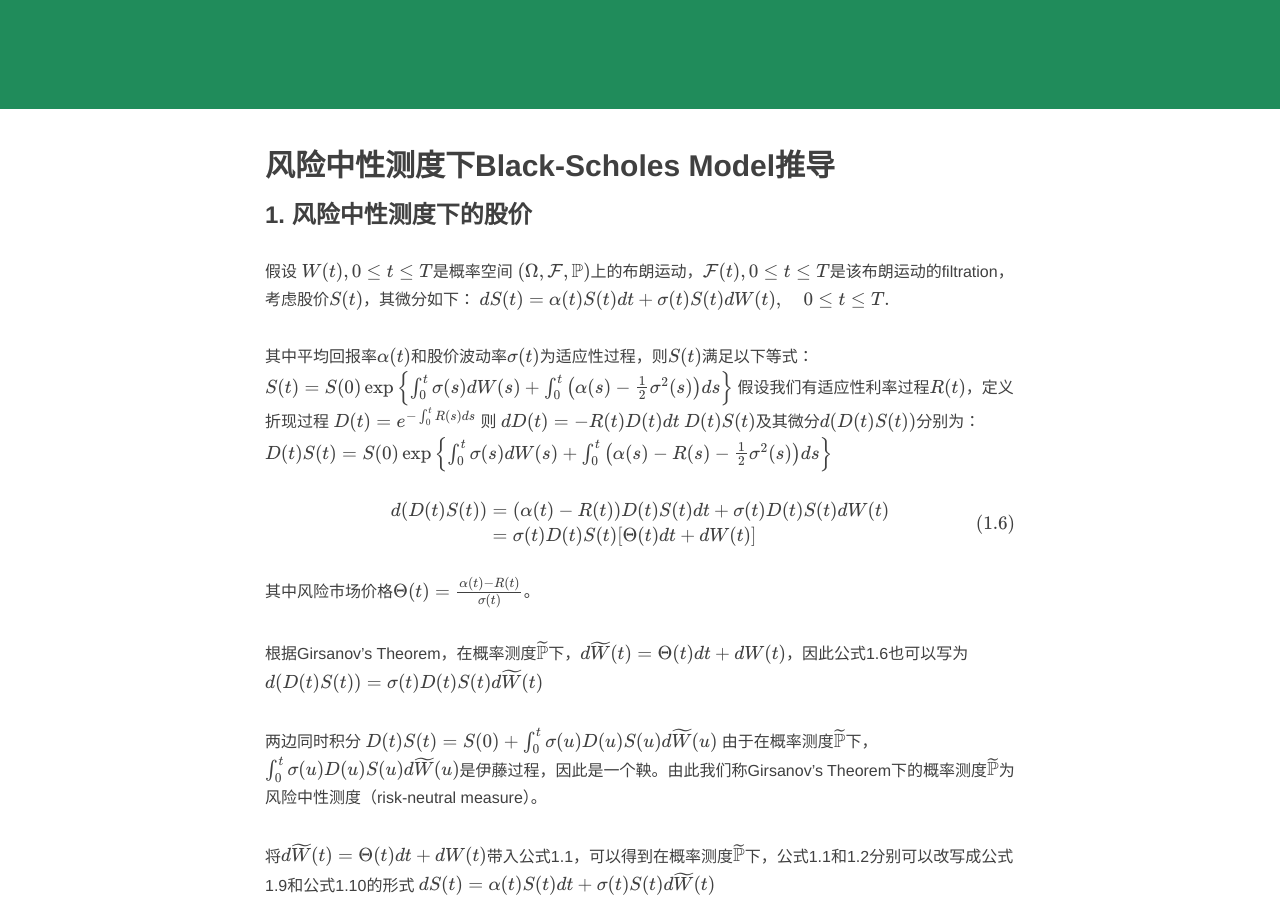
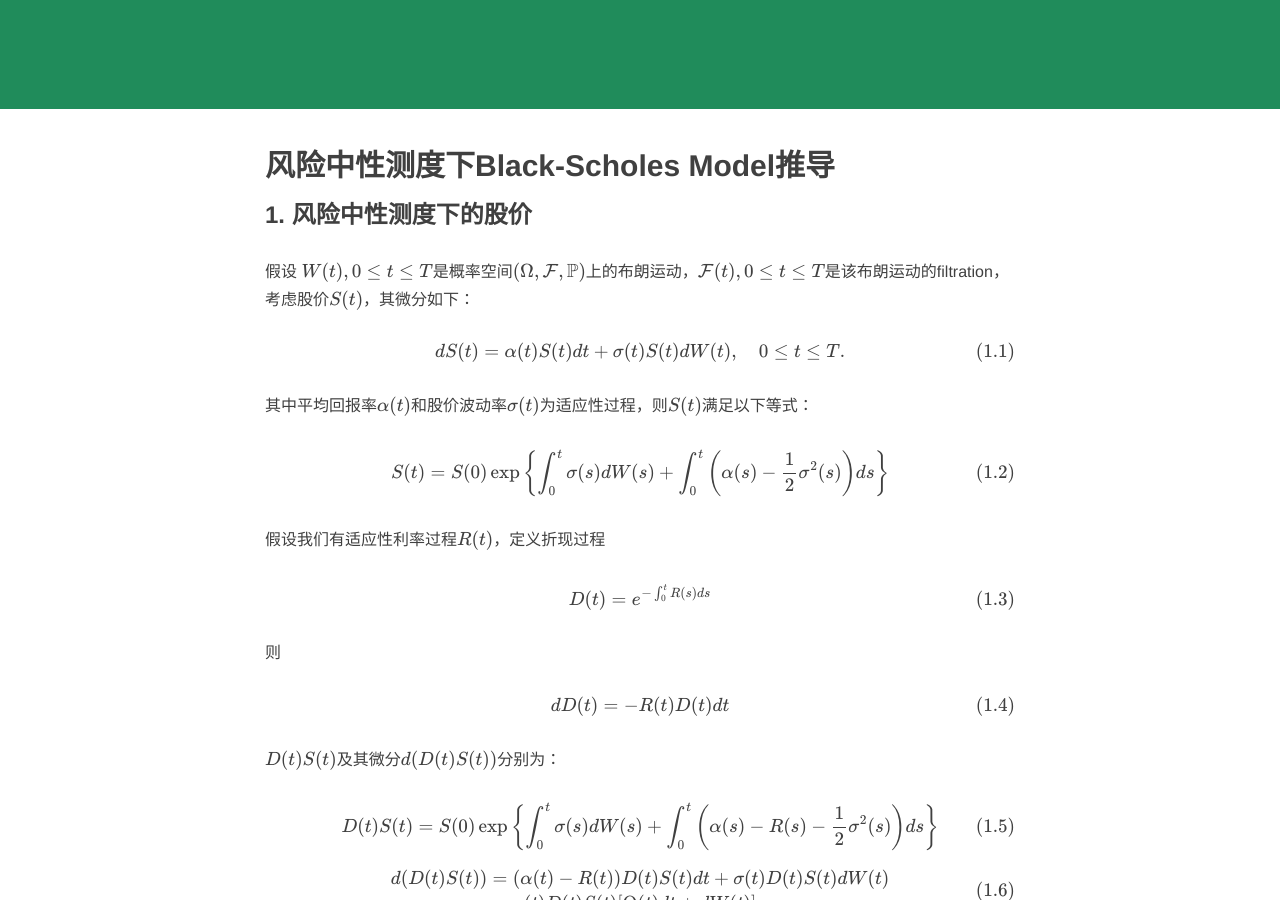
Before and after one commit to realbobcat/realbobcat.github.io, a Jekyll site: the page built from _posts/2021-05-27-Black-Scholes Model.md, in a window 1280 px wide and 900 px high, scrolled down 353 px. Built offline with Jekyll 4.4.1, drawn with Linux system fonts in a browser that asks for light colours; nearby versions of some CDN libraries; formulas are drawn with MathJax 3; comment, search, counter and statistics services are not loaded.

Commit message:
update blog

```diff
--- a/_posts/2021-05-27-Black-Scholes Model.md
+++ b/_posts/2021-05-27-Black-Scholes Model.md
@@ -10,24 +10,32 @@ categories: blog
 
 ### 1. 风险中性测度下的股价
 
-假设 $W(t), 0 \leq t \leq T $是概率空间$\ (\Omega, \mathcal{F}, \mathbb{P})$上的布朗运动，$\mathcal{F}(t), 0\leq t \leq T$是该布朗运动的filtration，考虑股价$S(t)$，其微分如下：
+假设 $W(t), 0 \leq t \leq T $是概率空间$ (\Omega, \mathcal{F}, \mathbb{P})$上的布朗运动，$\mathcal{F}(t), 0\leq t \leq T$是该布朗运动的filtration，考虑股价$S(t)$，其微分如下：
+
 $$
 d S(t)=\alpha(t) S(t) d t+\sigma(t) S(t) d W(t), \quad 0 \leq t \leq T.  \tag{1.1}
 $$
 
 其中平均回报率$\alpha(t)$和股价波动率$\sigma(t)$为适应性过程，则$S(t)$满足以下等式：
+
 $$
 S(t)=S(0) \exp \left\{\int_{0}^{t} \sigma(s) d W(s)+\int_{0}^{t}\left(\alpha(s)-\frac{1}{2} \sigma^{2}(s)\right) d s\right\} \tag{1.2}
 $$
+
 假设我们有适应性利率过程$R(t)$，定义折现过程
+
 $$
 D(t)=e^{-\int_{0}^{t} R(s) d s} \tag{1.3}
 $$
+
 则
+
 $$
 d D(t)=-R(t) D(t) d t \tag{1.4}
 $$
+
 $D(t)S(t)$及其微分$d (D(t)S(t))$分别为：
+
 $$
 D(t) S(t)=S(0) \exp \left\{\int_{0}^{t} \sigma(s) d W(s)+\int_{0}^{t}\left(\alpha(s)-R(s)-\frac{1}{2} \sigma^{2}(s)\right) d s\right\} \tag{1.5}
 $$
@@ -42,17 +50,21 @@ $$
 其中风险市场价格$\Theta(t)=\frac{\alpha(t)-R(t)}{\sigma(t)} $。
 
 根据Girsanov's Theorem，在概率测度$\widetilde{\mathbb{P}}$下，$d \widetilde W(t) = \Theta(t) d t+d W(t) $，因此公式1.6也可以写为
+
 $$
 d (D(t)S(t)) = \sigma(t) D(t) S(t) d \widetilde W(t) \tag{1.7}
 $$
 
 两边同时积分
+
 $$
 D(t) S(t)=S(0)+\int_{0}^{t} \sigma(u) D(u) S(u) d \widetilde{W}(u) \tag{1.8}
 $$
+
 由于在概率测度$ \widetilde{\mathbb{P}}$下，$\int_{0}^{t} \sigma(u) D(u) S(u) d  \widetilde{W}(u)$是伊藤过程，因此是一个鞅。由此我们称Girsanov's Theorem下的概率测度$\widetilde{\mathbb{P}}$为风险中性测度（risk-neutral measure）。
 
 将$d \widetilde W(t) = \Theta(t) d t+d W(t) $带入公式1.1，可以得到在概率测度$\widetilde{\mathbb{P}}$下，公式1.1和1.2分别可以改写成公式1.9和公式1.10的形式
+
 $$
 d S(t)=\alpha(t) S(t) d t+\sigma(t) S(t) d \widetilde {W}(t) \tag{1.9}
 $$
```
Also changed, not shown: 9 other files.
